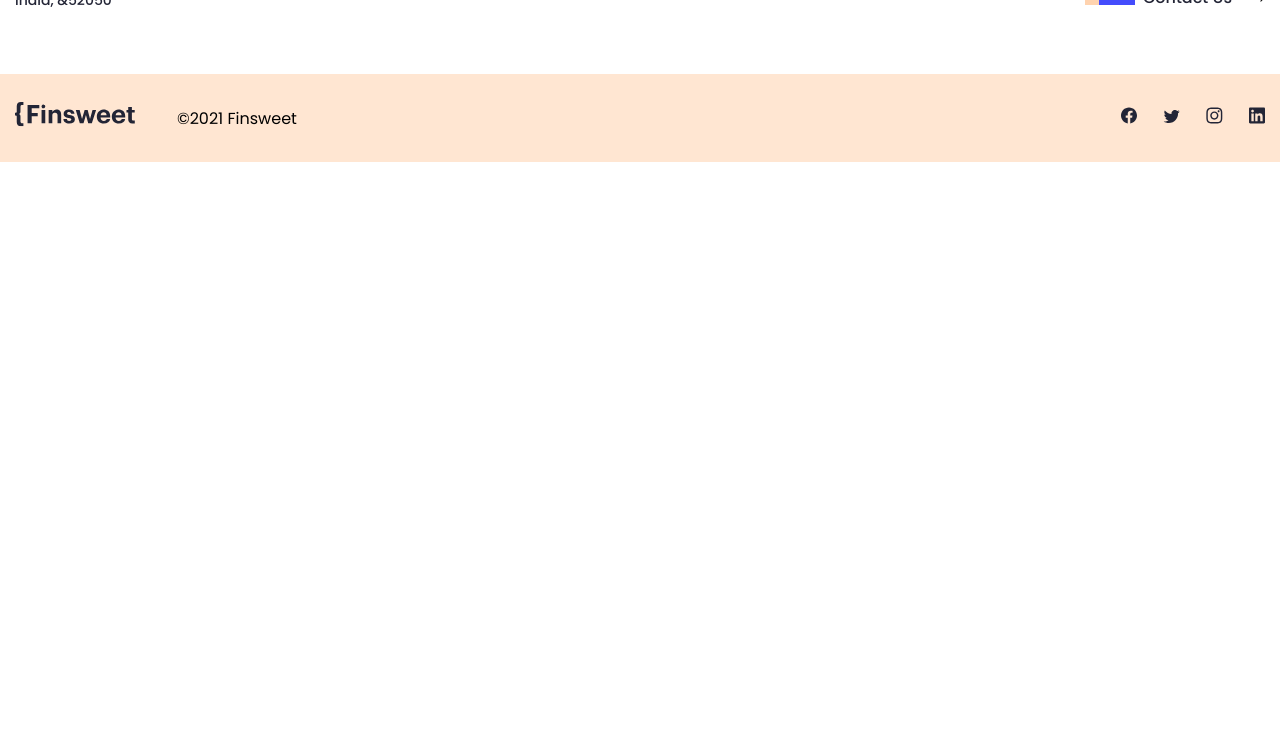
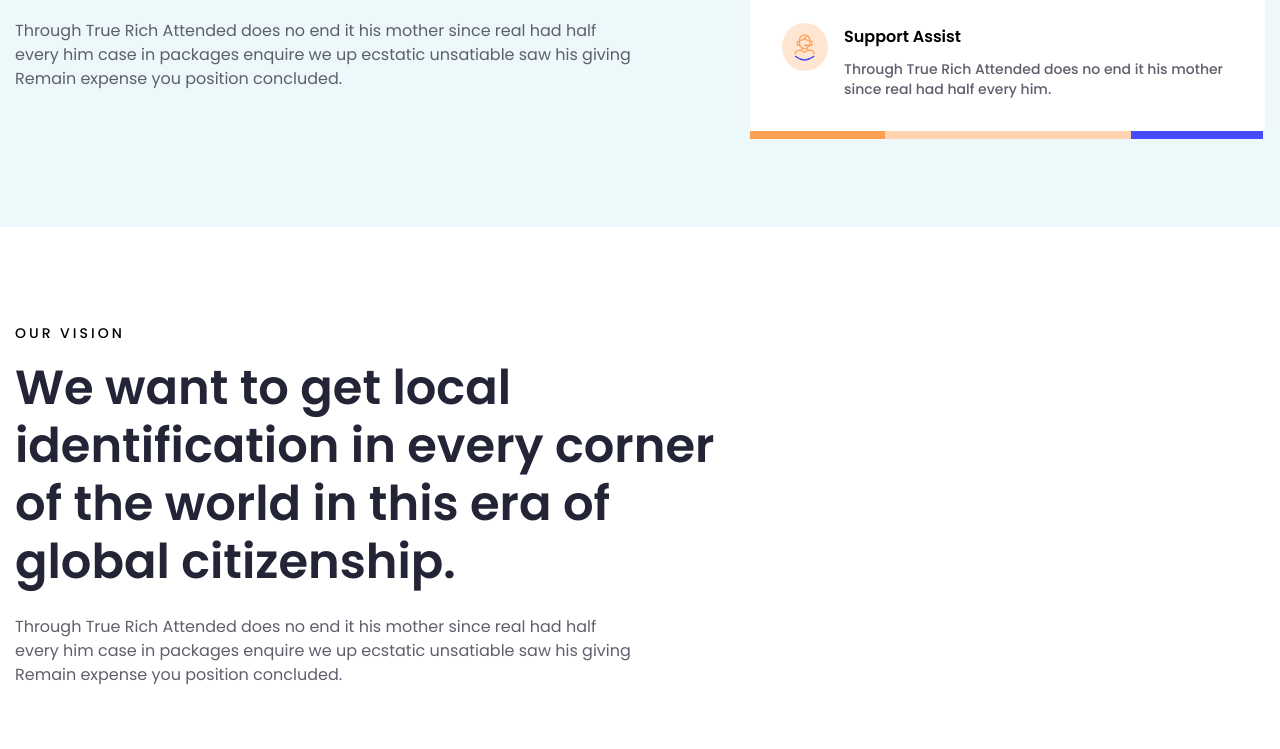
Before and after one commit to ZiBullet/finsweet-react, a React (Vite) app: page /company in a window 1280 px wide. Shown: the part 2220-2969 px from the top of the page. Before the commit the page ends 2382 px from the top, so only its background shows below. Built offline with nearby package versions, Linux system fonts and the light colour scheme.

Commit message:
company - vision - done

```diff
--- a/src/assets/scss/CompanyPage/CompanyPage.scss
+++ b/src/assets/scss/CompanyPage/CompanyPage.scss
@@ -1 +1,2 @@
-@import "./Company.scss", "./Story.scss";
+@import "./Company.scss", "./Story.scss",
+"./Vision.scss";
--- /dev/null
+++ b/src/assets/scss/CompanyPage/Vision.scss
@@ -0,0 +1,31 @@
+.vision {
+    padding: 96px 0;
+
+    &__wrap {
+        display: flex;
+        flex-direction: column;
+        gap: 64px;
+
+        @media screen and (max-width: 620px) {
+            gap: 32px;
+        }
+    }
+
+    &__desc {
+        max-width: 700px;
+        width: 100%;
+    }
+
+    &__title-mini {
+        margin-bottom: 16px;
+    }
+
+    &__title {
+        margin-bottom: 24px;
+    }
+
+    &__text {
+        max-width: 622px;
+        width: 100%;
+    }
+}
--- a/src/pages/CompanyPage/CompanyPage.jsx
+++ b/src/pages/CompanyPage/CompanyPage.jsx
@@ -1,11 +1,15 @@
-import Company from "./Company"
-import Story from "./Story"
+import Company from "./Company";
+import Story from "./Story";
+import Expertise from "../HomePage/Expertise";
+import Vision from "./Vision";
 
-const CompanyPage = ({ images, clients }) => {
+const CompanyPage = ({ images }) => {
   return (
     <main className="main">
       <Company images={images} parentClass={"company-page"} />
       <Story />
+      <Expertise />
+      <Vision />
     </main>
   )
 }
--- /dev/null
+++ b/src/pages/CompanyPage/Vision.jsx
@@ -0,0 +1,24 @@
+import company1 from "./assets/images/company1.png";
+
+const Vision = () => {
+    return (
+        <section className="vision">
+            <div className="vision__wrap container">
+                <div className="vision__desc">
+                    <h5 className="vision__title-mini title-mini">
+                        Our VISION
+                    </h5>
+                    <h2 className="vision__title title-h2">
+                        We want to get local identification in every corner of the world in this era of global citizenship.
+                    </h2>
+                    <p className="vision__text text-p">
+                        Through True Rich Attended does no end it his mother since real had half every him case in packages enquire we up ecstatic unsatiable saw his giving Remain expense you position concluded.
+                    </p>
+                </div>
+                <img src={company1} alt="company1" className="vision__img" />
+            </div>
+        </section>
+    )
+}
+
+export default Vision
```
Also changed, not shown: src/pages/CompanyPage/assets/images/company1.png (added).
